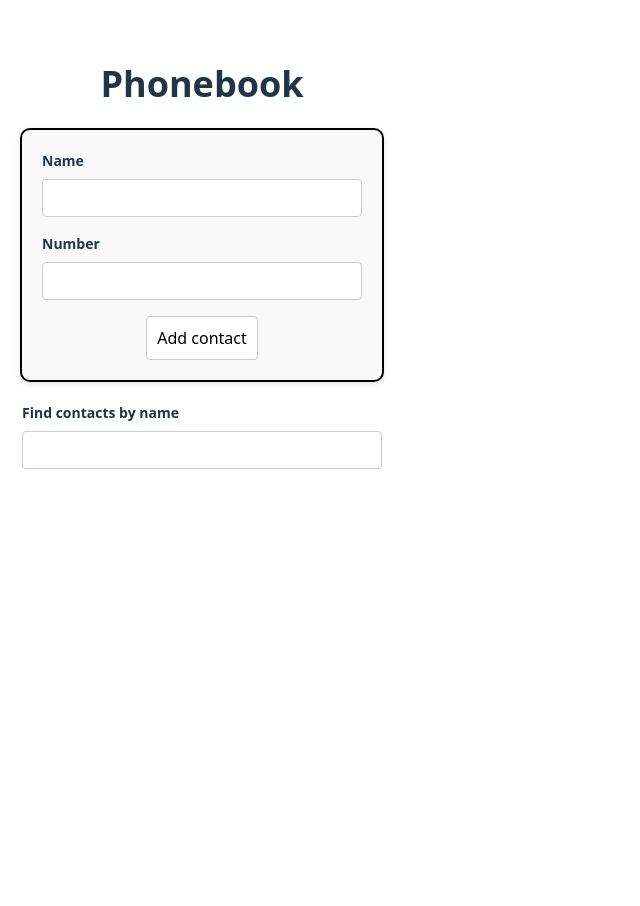
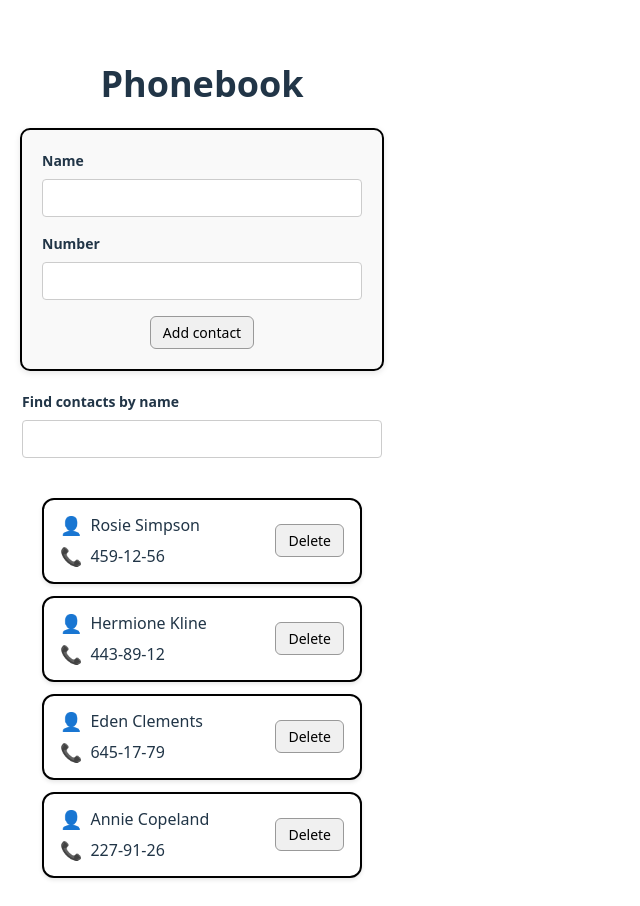
Before and after one commit to Serhii-Palamarchuk/goit-neo-react-hw-module3, a React (Vite) app: page / in a window 1280 px wide. Shown: the whole page, without its empty margins (0-640 px from the left). Before the commit the page ends 800 px from the top, so only its background shows below. Built offline with nearby package versions, Linux system fonts and the light colour scheme.

Commit message:
Implement contact list component with styling and integrate into main app

```diff
--- a/src/App.jsx
+++ b/src/App.jsx
@@ -1,7 +1,7 @@
 import { useState, useEffect } from "react";
 import ContactForm from "./components/ContactForm/ContactForm";
 import SearchBox from "./components/SearchBox/SearchBox";
-//import ContactList from "./components/ContactList/ContactList";
+import ContactList from "./components/ContactList/ContactList";
 import "./App.css";
 
 const initialContacts = [
@@ -40,7 +40,7 @@ export default function App() {
       <h1>Phonebook</h1>
       <ContactForm onAdd={addContact} />
       <SearchBox value={filter} onChange={setFilter} />
-      {/* <ContactList contacts={filteredContacts} onDelete={deleteContact} /> */}
+      <ContactList contacts={filteredContacts} onDelete={deleteContact} />
     </div>
   );
 }
--- a/src/components/Contact/Contact.jsx
+++ b/src/components/Contact/Contact.jsx
@@ -0,0 +1,19 @@
+import css from "./Contact.module.css";
+
+export default function Contact({ name, number, onDelete }) {
+  return (
+    <li className={css.item}>
+      <div className={css.contactInfo}>
+        <div className={css.contactRow}>
+          <span className={css.icon}>👤</span>
+          <span>{name}</span>
+        </div>
+        <div className={css.contactRow}>
+          <span className={css.icon}>📞</span>
+          <span>{number}</span>
+        </div>
+      </div>
+      <button onClick={onDelete}>Delete</button>
+    </li>
+  );
+}
--- a/src/components/Contact/Contact.module.css
+++ b/src/components/Contact/Contact.module.css
@@ -0,0 +1,44 @@
+.item {
+  display: flex;
+  justify-content: space-between;
+  align-items: center;
+  padding: 12px 16px;
+  margin-bottom: 12px;
+  border: 2px solid #000;
+  border-radius: 12px;
+  background-color: #fff;
+  box-shadow: 0 2px 4px rgba(0, 0, 0, 0.1);
+  gap: 16px;
+}
+
+.contactInfo {
+  display: flex;
+  flex-direction: column;
+  gap: 4px;
+}
+
+.contactRow {
+  display: flex;
+  align-items: center;
+  gap: 8px;
+  font-size: 16px;
+}
+
+.icon {
+  font-size: 18px;
+}
+
+button {
+  padding: 6px 12px;
+  font-size: 14px;
+  font-weight: 500;
+  border: 1px solid #999;
+  border-radius: 6px;
+  background-color: #f0f0f0;
+  cursor: pointer;
+  transition: background-color 0.2s;
+}
+
+button:hover {
+  background-color: #ddd;
+}
--- a/src/components/ContactList/ContactList.jsx
+++ b/src/components/ContactList/ContactList.jsx
@@ -0,0 +1,17 @@
+import Contact from "../Contact/Contact";
+import css from "./ContactList.module.css";
+
+export default function ContactList({ contacts, onDelete }) {
+  return (
+    <ul className={css.list}>
+      {contacts.map(({ id, name, number }) => (
+        <Contact
+          key={id}
+          name={name}
+          number={number}
+          onDelete={() => onDelete(id)}
+        />
+      ))}
+    </ul>
+  );
+}
--- a/src/components/ContactList/ContactList.module.css
+++ b/src/components/ContactList/ContactList.module.css
@@ -0,0 +1,6 @@
+.list {
+  list-style: none;
+  padding: 0;
+  margin-top: 20px;
+  width: 320px;
+}
```
